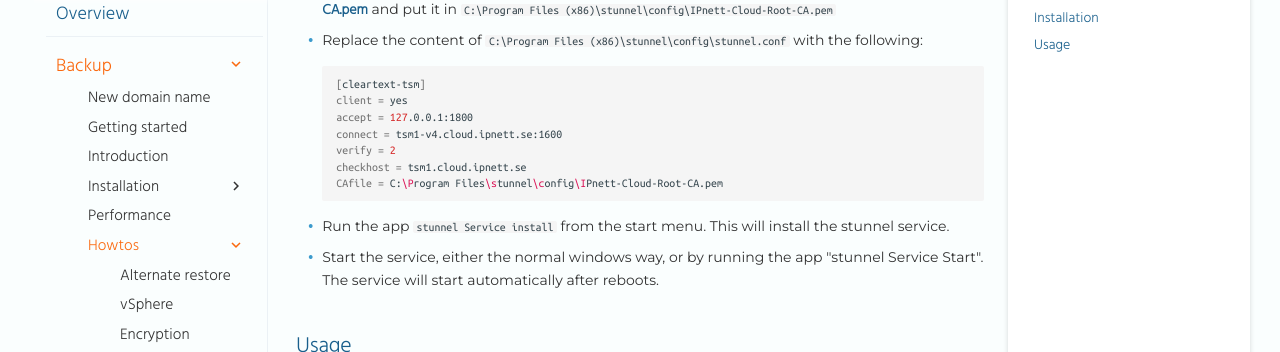
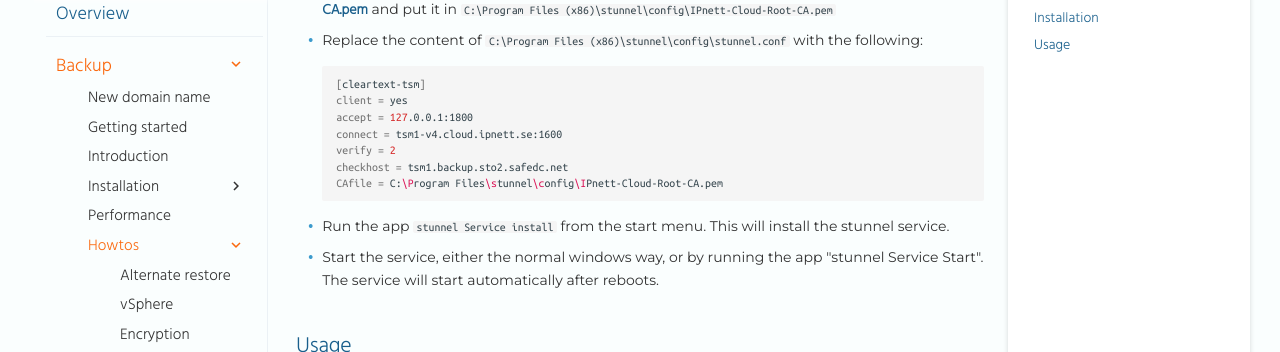
Before and after one commit to safespring/docs, an MkDocs documentation site: the page built from content/backup/howto/virtual-enviroments-single-file-restore.md, in a window 1280 px wide and 900 px high, scrolled down 596 px. Shown: the part 99-451 px from the top of the window. Built offline with MkDocs 1.6.1 and Material for MkDocs 9.7.7, drawn with Linux system fonts in a browser that asks for light colours; a script that is not in the unit is left out; comment, search, counter and statistics services are not loaded; old or Windows-style settings are respelled for this version of MkDocs.

Commit message:
New name for TSM server

````diff
--- a/content/backup/howto/virtual-enviroments-single-file-restore.md
+++ b/content/backup/howto/virtual-enviroments-single-file-restore.md
@@ -31,7 +31,7 @@ Since the software used for file level restore doesn't support SSL we have to us
     accept = 127.0.0.1:1800
     connect = tsm1-v4.cloud.ipnett.se:1600
     verify = 2
-    checkhost = tsm1.cloud.ipnett.se
+    checkhost = tsm1.backup.sto2.safedc.net
     CAfile = C:\Program Files\stunnel\config\IPnett-Cloud-Root-CA.pem
     ```
 * Run the app `stunnel Service install` from the start menu.  This will install the stunnel service.
````
